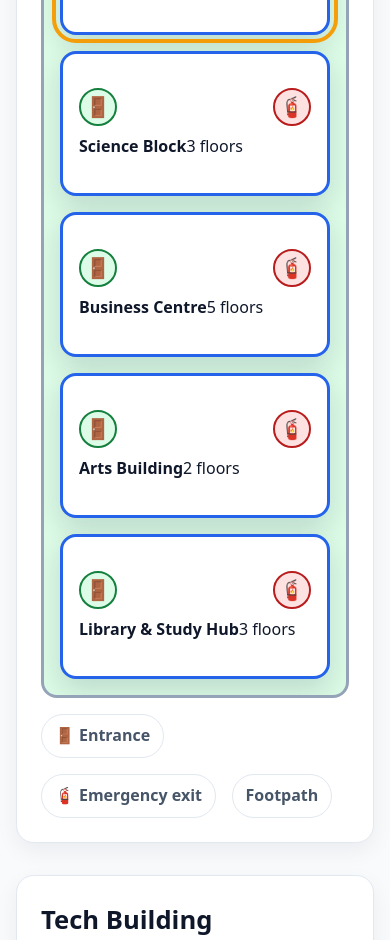
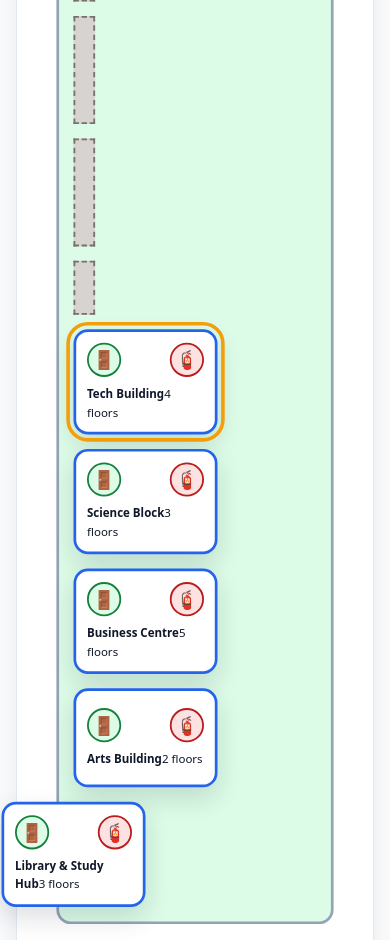
Before and after one commit to Jakemcmahon578/Enterprise-CA3, a Next.js app in the folder campus-companion/: page /map in a window 390 px wide. Shown: the part 1060-2000 px from the top of the page. Built offline with nearby package versions, Linux system fonts and the light colour scheme.

Commit message:
Update globals.css
Updated Map Code to Fix issue on Smaller Screens

```diff
--- a/campus-companion/app/globals.css
+++ b/campus-companion/app/globals.css
@@ -748,3 +748,76 @@ body.theme-contrast textarea {
     font-size: 2rem;
   }
 }
+
+@media (max-width: 768px) {
+
+  .campusMap {
+    min-height: 450px;
+    width: 100%;
+    overflow: visible;
+    transform: scale(0.9);
+    transform-origin: top center;
+  }
+
+  .mapBuilding {
+    width: 160px;
+    min-height: 110px;
+    padding: 0.75rem;
+    font-size: 0.8rem;
+  }
+
+  .tech {
+    top: 5%;
+    left: 5%;
+  }
+
+  .science {
+    top: 5%;
+    right: 5%;
+  }
+
+  .business {
+    bottom: 5%;
+    left: 5%;
+  }
+
+  .arts {
+    bottom: 5%;
+    right: 5%;
+  }
+
+  .library {
+    top: 40%;
+    left: 50%;
+    transform: translateX(-50%);
+  }
+
+  .connector {
+    width: 24px;
+    border-width: 2px;
+  }
+
+  .connectorTech,
+  .connectorScience,
+  .connectorBusiness,
+  .connectorArts {
+    height: 120px;
+  }
+
+  .connectorLibrary {
+    height: 60px;
+  }
+
+  .horizontalPath {
+    height: 36px;
+  }
+
+  .verticalPath {
+    width: 36px;
+  }
+
+  .mapLegend {
+    font-size: 0.8rem;
+    gap: 0.5rem;
+  }
+}
```
